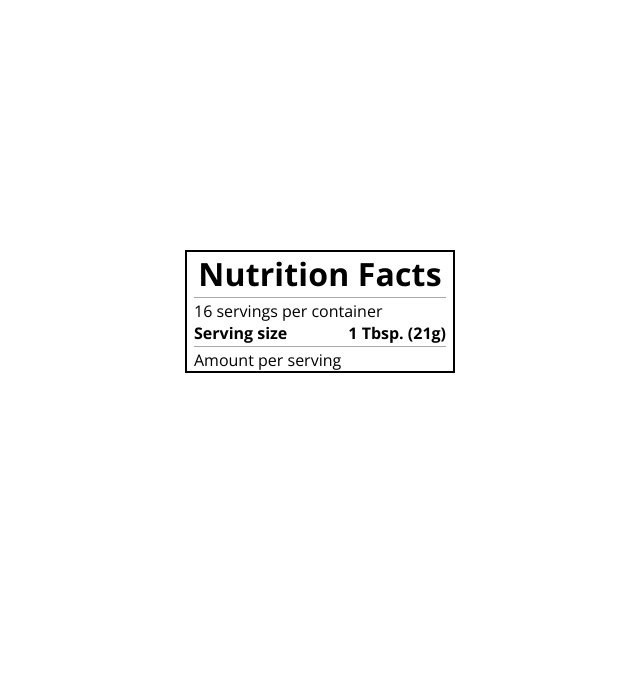
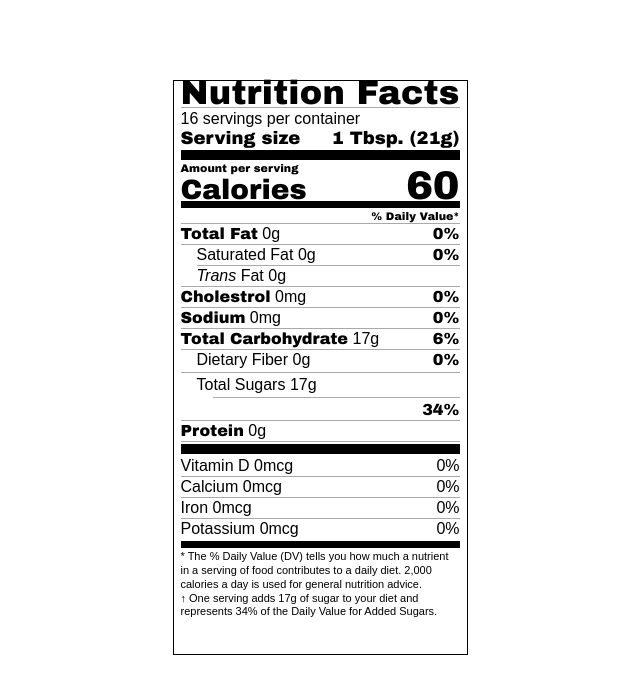
Before and after one commit to cvdy/fcc, a plain HTML site: page nutrition-facts-label/index.html in a window 1280 px wide. Shown: the whole page, without its empty margins (320-960 px from the left). Drawn offline with nearby package versions, Linux system fonts and the light colour scheme.

Commit message:
Semi-completed NFL

```diff
--- a/nutrition-facts-label/index.html
+++ b/nutrition-facts-label/index.html
@@ -1,21 +1,79 @@
 <!DOCTYPE html>
 <html lang="en">
   <head>
-        <meta charset="utf-8">
-        <meta name="viewport" content="width=device-width, initial-scale=1.0">
-        <link rel="stylesheet" href="styles.css">
+    <meta charset="utf-8" />
+    <meta name="viewport" content="width=device-width, initial-scale=1.0" />
+    <link rel="stylesheet" href="styles.css" />
     <title>Nutrition Facts</title>
   </head>
   <body>
+    <div class="wrapper">
       <div class="label">
         <header>
           <h1 class="bold">Nutrition Facts</h1>
           <div class="divider"></div>
           <p>16 servings per container</p>
-        <p class="bold">Serving size <span>1 Tbsp. (21g)</span></p>
+          <p class="bold serving-size">
+            Serving size <span class="bold">1 Tbsp. (21g)</span>
+          </p>
         </header>
         <div class="divider large"></div>
-        <p>Amount per serving</p>
+        <p class="bold small-text">Amount per serving</p>
+        <p class="bold calories">Calories <span class="bold">60</span></p>
+        <div class="divider medium"></div>
+        <div class="daily-value">
+          <p class="bold small-text dv-right">% Daily Value*</p>
+          <p>
+            <span><span class="bold">Total Fat</span> 0g</span>
+            <span class="bold">0%</span>
+          </p>
+          <p class="indent">Saturated Fat 0g <span class="bold">0%</span></p>
+          <p>
+            <span class="indent"
+              ><span><i>Trans</i> Fat</span> 0g</span
+            >
+          </p>
+          <p>
+            <span><span class="bold">Cholestrol</span> 0mg</span>
+            <span class="bold">0%</span>
+          </p>
+          <p>
+            <span><span class="bold">Sodium</span> 0mg</span>
+            <span class="bold">0%</span>
+          </p>
+          <p>
+            <span><span class="bold">Total Carbohydrate</span> 17g</span>
+            <span class="bold">6%</span>
+          </p>
+          <p class="indent no-divider">
+            Dietary Fiber 0g <span class="bold">0%</span>
+          </p>
+          <div class="divider"></div>
+          <p class="indent no-divider">Total Sugars 17g</p>
+          <div class="divider double-indent"></div>
+          <p class="bold dv-right">34%</p>
+          <p>
+            <span><span class="bold no-divider">Protein</span> 0g</span>
+          </p>
+          <div class="divider large"></div>
+          <div class="">
+            <p>Vitamin D 0mcg <span>0%</span></p>
+            <p>Calcium 0mcg <span>0%</span></p>
+            <p>Iron 0mcg <span>0%</span></p>
+            <p class="no-divider">Potassium 0mcg <span>0%</span></p>
+            <div class="divider medium"></div>
+            <p class="small-text no-divider">
+              * The % Daily Value (DV) tells you how much a nutrient in a
+              serving of food contributes to a daily diet. 2,000 calories a day
+              is used for general nutrition advice.
+            </p>
+            <p class="small-text no-divider">
+              ↑ One serving adds 17g of sugar to your diet and represents 34% of
+              the Daily Value for Added Sugars.
+            </p>
+          </div>
+        </div>
+      </div>
     </div>
   </body>
 </html>
--- a/nutrition-facts-label/styles.css
+++ b/nutrition-facts-label/styles.css
@@ -1,9 +1,8 @@
 /* UNIVERSAL */
-@import url('https://fonts.googleapis.com/css2?family=Open+Sans:ital,wght@0,300..800;1,300..800&display=swap');
 
 * {
   box-sizing: border-box;
-    font-family: Open Sans, sans-serif;
+  font-family: Arial, sans-serif;
 }
 
 html {
@@ -12,17 +11,23 @@ html {
 
 /* NUTRITION LABEL */
 .label {
-    width: 270px;
-    margin: 250px auto;
-    padding: 0px 7px;
-    border: 2px solid black;
+  width: 18.438rem;
+  height: 35.938rem;
+  margin: 10vh auto;
+  padding: 0rem 0.438rem;
+  border: 1.5px solid black;
 }
 
 header h1 {
   text-align: center;
-    font-weight: 800;
-    margin: 0;
-    letter-spacing: .15px;
+  font-size: 33.6px;
+  letter-spacing: 0.25px;
+  white-space: nowrap;
+  margin: -6px 0;
+}
+
+.serving-size {
+  font-size: 18px;
 }
 
 p {
@@ -36,6 +41,56 @@ p {
   margin: 2px 0;
 }
 
+.large {
+  height: 10px;
+}
+
+.medium {
+  height: 7px;
+}
+
+.large,
+.medium {
+  background-color: black;
+  border: 0;
+}
+
 .bold {
-    font-weight: bold;
+  font-family: Arial Black, sans-serif;
 }
+
+.small-text {
+  font-size: 11px;
+}
+
+.calories {
+  font-size: 1.75em;
+  margin: 8px 0;
+  padding: 0;
+  align-items: baseline;
+  line-height: 0.2;
+}
+
+.calories span {
+  font-size: 40px;
+}
+
+.dv-right {
+  justify-content: flex-end;
+}
+
+.daily-value {
+  line-height: 1.25;
+}
+
+.indent {
+  margin-left: 1em;
+}
+
+.double-indent {
+  margin-left: 2em;
+}
+
+.daily-value p:not(.no-divider) {
+  border-bottom: solid 1px darkgray;
+}
```
Also changed, not shown: nutrition-facts-label/nfl-example.png (renamed from nutrition-facts-label/nutrition-facts-label.png), 1 other file. Lines whose indentation alone changed are shown as unchanged.
